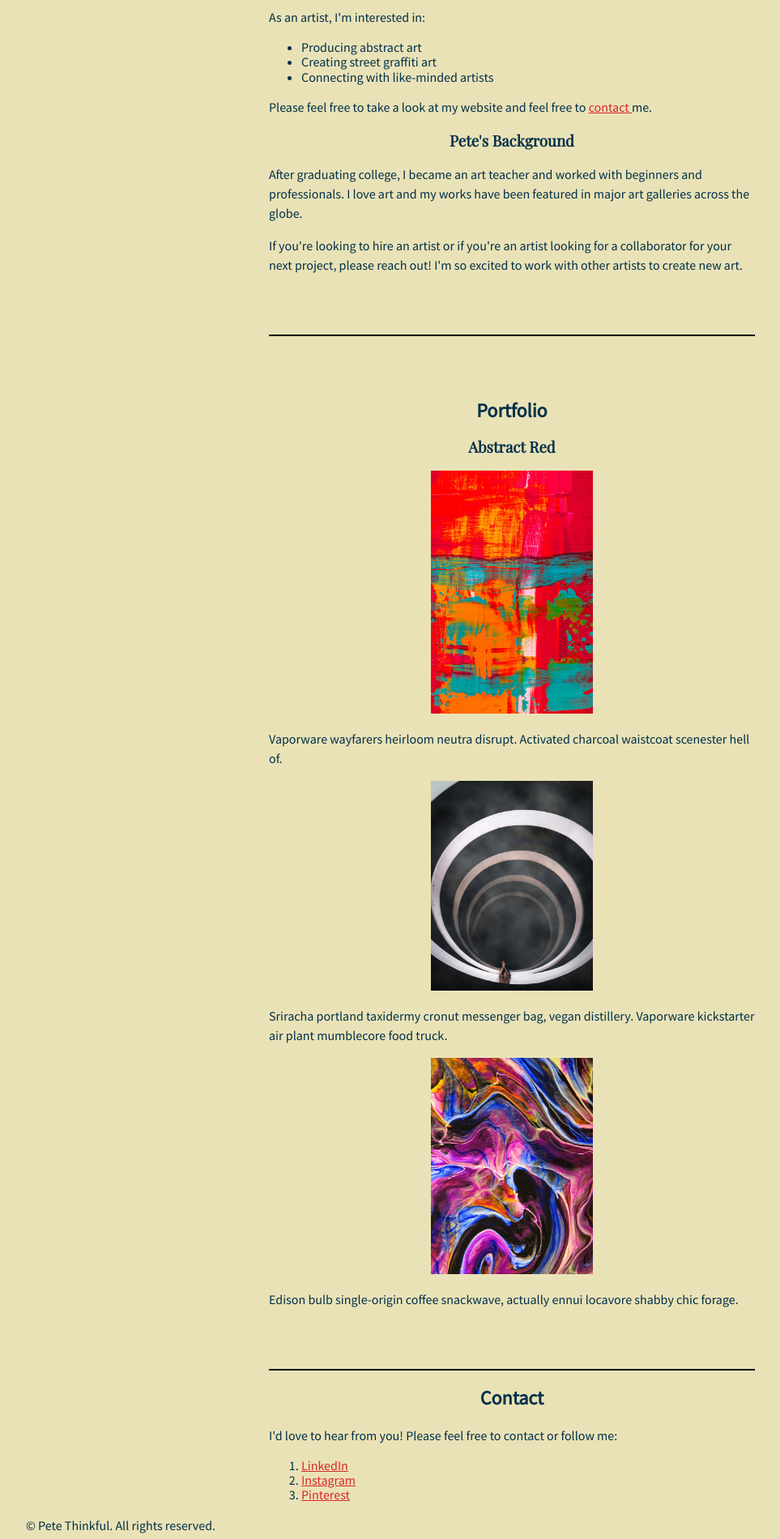
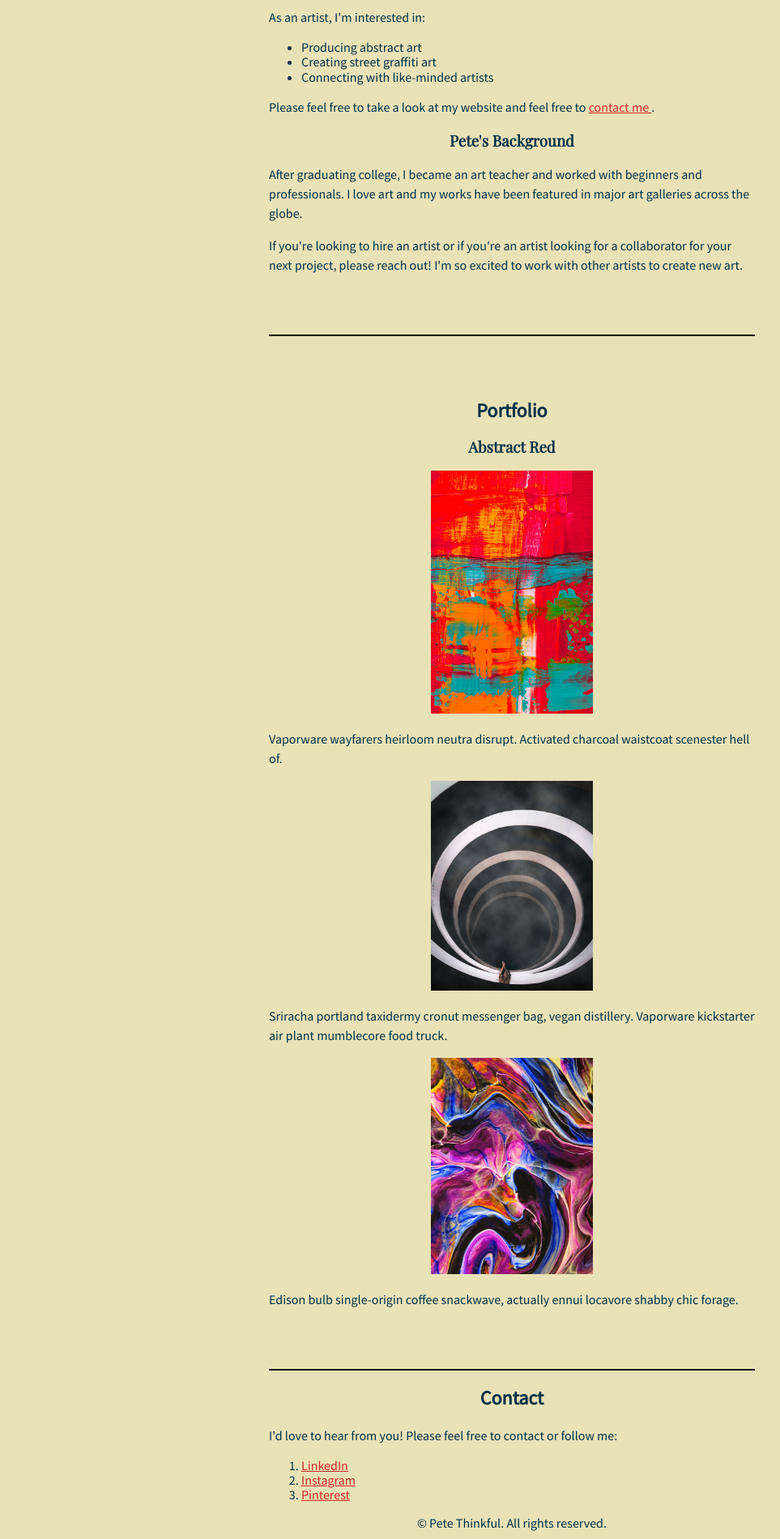
Before and after one commit to scollie09/project-1-first-draft, a plain HTML site: page index.html in a window 1280 px wide. Shown: the part 560-2460 px from the top of the page at 81% size, without its empty margins (8-971 px from the left). Drawn offline with nearby package versions, Linux system fonts and the light colour scheme.

Commit message:
Add files via upload

```diff
--- a/index.html
+++ b/index.html
@@ -41,7 +41,7 @@
                     <li>Creating street graffiti art</li>
                     <li>Connecting with like-minded artists</li>
                 </ul>
-              <p>Please feel free to take a look at my website and feel free to                        <a href= "#Contact">contact </a> me.
+              <p>Please feel free to take a look at my website and feel free to                        <a href= "#Contact"> contact me </a>.
                 <h3>Pete's Background</h3>
                 <p>After graduating college, I became an art teacher and worked with
 beginners and professionals. I love art and my works have been
@@ -104,7 +104,7 @@ excited to work with other artists to create new art.</p>
 </main>
     <!-- Footer section -->
     <footer>
-      <p>© Pete Thinkful. All rights reserved.</p>
+      © Pete Thinkful. All rights reserved.
     </footer>
   </body>
 </html>
--- a/style.css
+++ b/style.css
@@ -18,6 +18,7 @@ h3 {text-align: center;
     font-family: "Playfair Display", Times, serif;
 }
 nav{text-align: center;
+    word-spacing: 50px;
 
   }
 
@@ -37,6 +38,8 @@ p {
 }
 
 li{text-align: left;}
+
+footer{text-align: center;}
 
 
 
```
